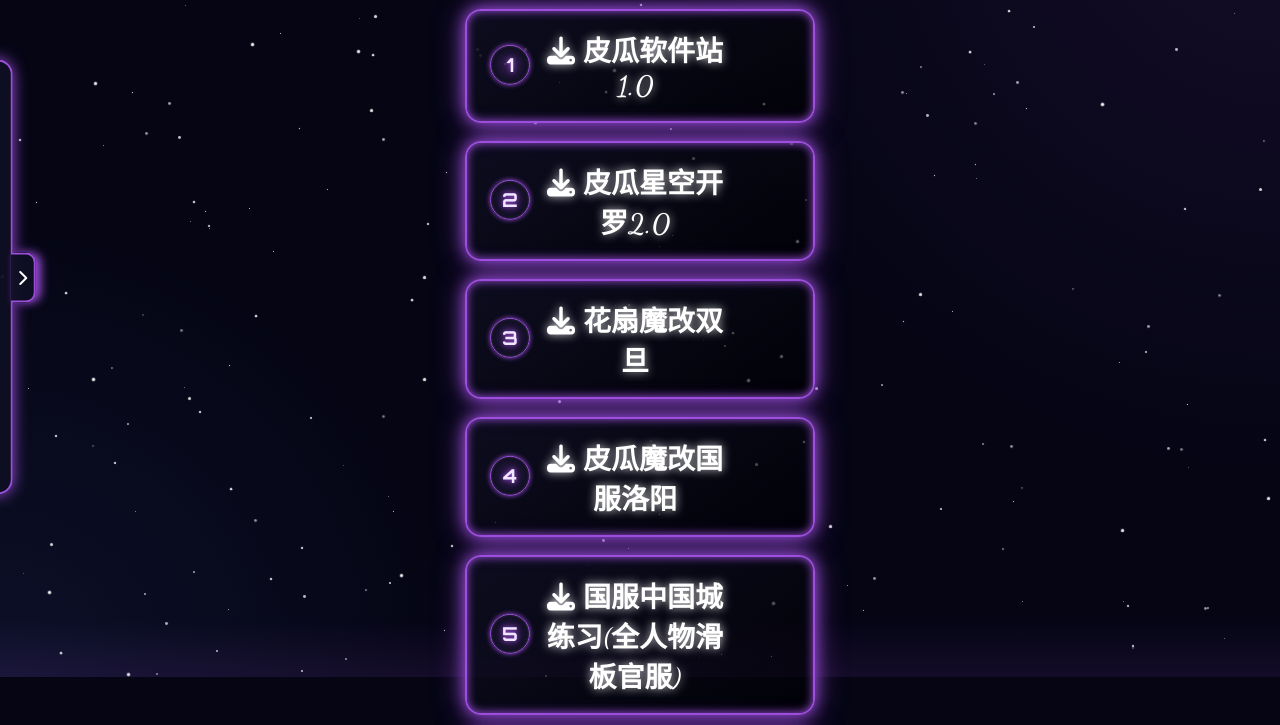
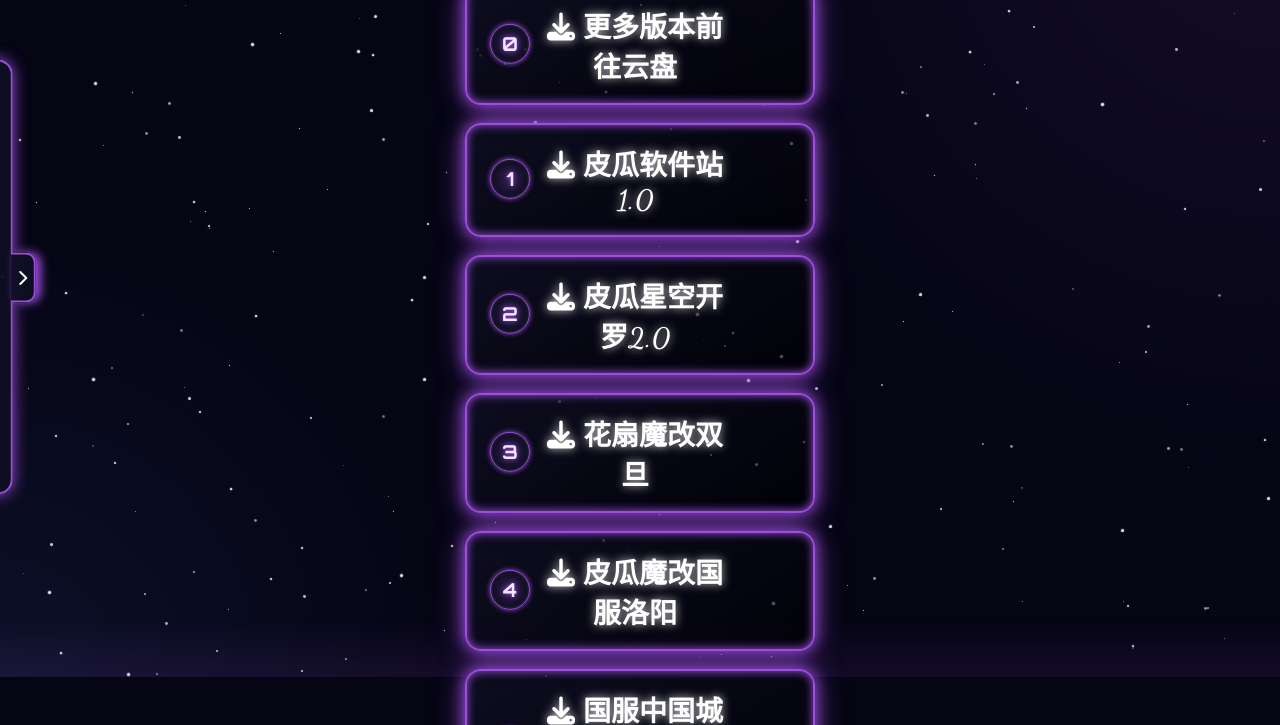
Before and after one commit to qiapigua/qiapigua---3, a plain HTML site: page index.html in a window 1280 px wide. Shown: the part 123-848 px from the top of the page. Drawn offline with Linux system fonts and the light colour scheme; a web font is replaced by a local one.

Commit message:
Update index.html

```diff
--- a/index.html
+++ b/index.html
@@ -1,4 +1,3 @@
-/* 手机端 */
 <!DOCTYPE html>
 <html lang="zh-CN">
 <head>
@@ -543,6 +542,10 @@
     <div class="button-container">
         <!-- 原有按钮保持不变 -->
         <div class="btn-wrapper">
+            <span class="btn-number">0</span>
+            <a href="https://www.123912.com/s/6IgiVv-SuLfA" class="install-btn direct-link"><i class="fas fa-download"></i>更多版本前往云盘</a>
+        </div>
+        <div class="btn-wrapper">
             <span class="btn-number">1</span>
             <a href="https://easylink.cc/ojvp99" class="install-btn"><i class="fas fa-download"></i>皮瓜软件站1.0</a>
         </div>
@@ -823,4 +826,3 @@
     </script>
 </body>
 </html>
-/* 手机端 */
```
